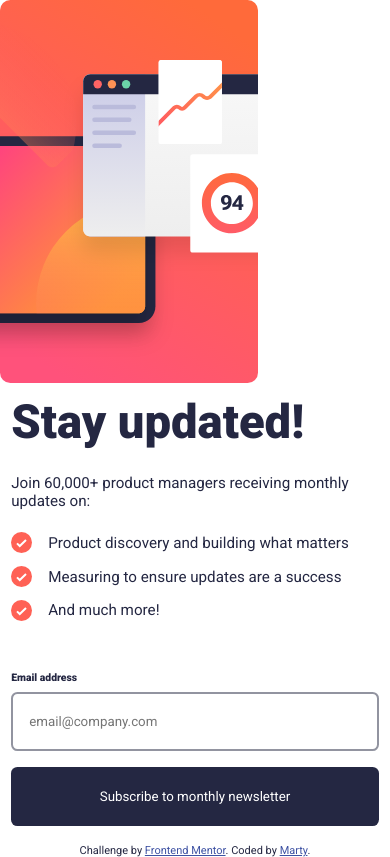
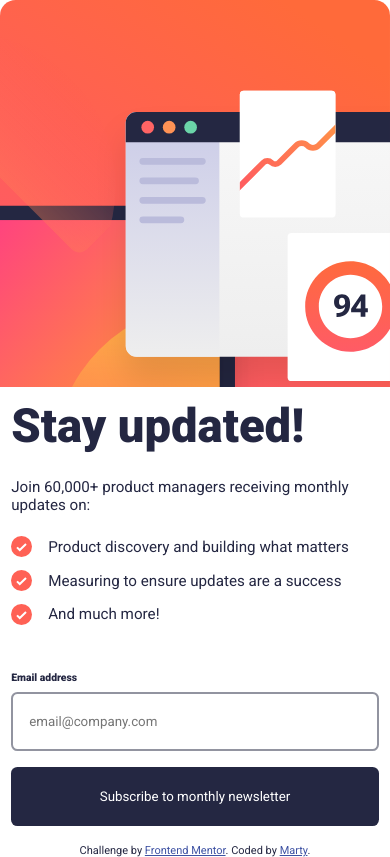
Before and after one commit to UnexplainableNo47/newsletter-sign-up-with-success-message-main, a plain HTML site: page index.html in a window 390 px wide. Drawn offline with Linux system fonts and the light colour scheme.

Commit message:
fixed a few issues

```diff
--- a/style.css
+++ b/style.css
@@ -16,33 +16,34 @@
     align-items: center;
     justify-content: center;
     width: 100%;
-    height: 100vh;
+    height: max(100vh);
     background-color: var(--Charcoal-Grey);
 }
 .login-container{
+  box-sizing: border-box;
     padding: 1rem;
     display: grid;
     grid-template-areas:
     'panel-1 panel-2';
-    width: min-content;
-    height: max(74vh);
+    width: fit-content;
+    height: max-content;
     background-color: var(--White);
     border-radius: 1.50rem;
     overflow: hidden;
 }
 .panel-1{
   margin: auto;
-    grid-area: panel-1;
-    padding: 2rem;
-    width: 55vh;
+  grid-area: panel-1;
+  padding: 2rem;
+  width: 350px;
+  height: auto;
 }
 .panel-2{
     grid-area: panel-2;
-    width: auto;
-
+    width: 350px;
 }
 .panel-2 > img{
-  height: 74vh;
+  width: 100%;
 }
 .success-panel{
   top: 50%; right: 50%;
@@ -58,7 +59,7 @@
   display: none;
 }
 ul{
-  margin-bottom: 0.75rem;
+  margin-bottom: 0.5rem;
 }
 li{
     display: flex;
@@ -151,9 +152,6 @@ p{
 .panel-2{
   overflow: hidden;
 }
-.panel-2 > img{
- height: 100%;
-}
 }
 @media only screen and (max-width:425px) {
   .login-container{
@@ -175,13 +173,13 @@ p{
   grid-area: panel-1;
 }
 .panel-2 {
+  box-sizing: border-box;
   overflow: hidden;
-
   width: min(425px,100%);
 }
 .panel-2 > img{
   margin: auto;
-  height: 100%;
+  width: 100%;
 }
 }
 
```
